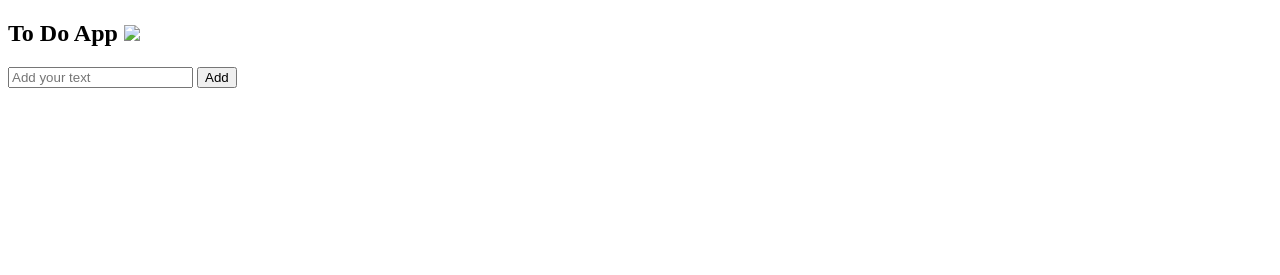
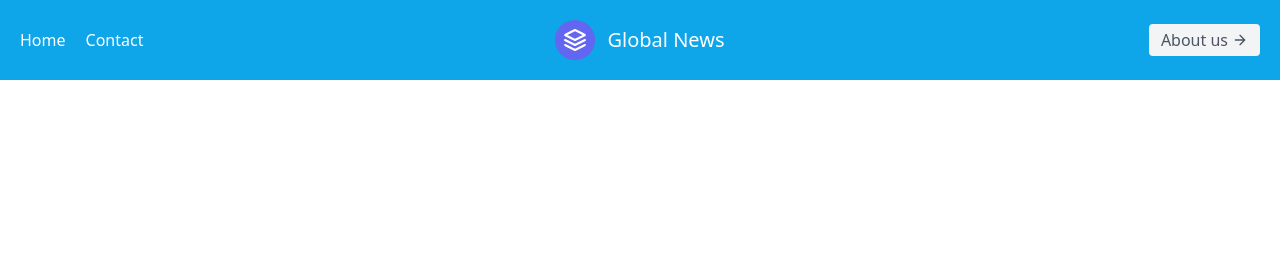
Before and after one commit to indraji-ghosh/news, a plain HTML site: page index.html in a window 1280 px wide. Drawn offline with nearby package versions, Linux system fonts and the light colour scheme.

Commit message:
Update index.html

```diff
--- a/index.html
+++ b/index.html
@@ -1,30 +1,49 @@
 <!DOCTYPE html>
 <html lang="en">
 <head>
+    <link rel="apple-touch-icon" sizes="180x180" href="/apple-touch-icon.png">
+    <link rel="icon" type="image/png" sizes="32x32" href="/favicon-32x32.png">
+    <link rel="icon" type="image/png" sizes="16x16" href="/favicon-16x16.png">
+    <link rel="manifest" href="/site.webmanifest">
+
     <meta charset="UTF-8">
     <meta name="viewport" content="width=device-width, initial-scale=1.0">
-    <link rel="stylesheet" href="style.css">
-    <title>To Do App</title>
+    <title>News website</title>
+    <script src="https://cdn.tailwindcss.com"></script>
 </head>
 <body>
-<div class="container">
-    <div class="to-do">
-        <h2>To Do App <img src="images/icon.png"></h2>
+    <header class="text-gray-600 body-font bg-sky-500	">
+        <div class="container mx-auto flex flex-wrap p-5 flex-col md:flex-row items-center">
+          <nav class="flex lg:w-2/5 flex-wrap items-center text-base md:ml-auto">
+            <a class="mr-5  text-white hover:text-amber-300">Home</a>
+            <a class="mr-5  text-white hover:text-amber-300">Contact</a>
+          </nav>
+          <a class="flex order-first lg:order-none lg:w-1/5 title-font font-medium items-center text-gray-900 lg:items-center lg:justify-center mb-4 md:mb-0">
+            <svg xmlns="http://www.w3.org/2000/svg" fill="none" stroke="currentColor" stroke-linecap="round" stroke-linejoin="round" stroke-width="2" class="w-10 h-10 text-white p-2 bg-indigo-500 rounded-full" viewBox="0 0 24 24">
+              <path d="M12 2L2 7l10 5 10-5-10-5zM2 17l10 5 10-5M2 12l10 5 10-5"></path>
+            </svg>
+            <span class="ml-3 text-white text-xl">Global News</span>
+          </a>
+          <div class="lg:w-2/5 inline-flex lg:justify-end ml-5 lg:ml-0">
+            <button class="inline-flex items-center bg-gray-100 border-0 py-1 px-3 focus:outline-none hover:bg-gray-200 rounded text-base mt-4 md:mt-0">About us
+              <svg fill="none" stroke="currentColor" stroke-linecap="round" stroke-linejoin="round" stroke-width="2" class="w-4 h-4 ml-1" viewBox="0 0 24 24">
+                <path d="M5 12h14M12 5l7 7-7 7"></path>
+              </svg>
+            </button>
+          </div>
+        </div>
+      </header>
+    <main>
 
-        <div class="row">
-            <input type="text" id="input-box" placeholder="Add your text">
-            <button onclick="Addtask()">Add</button>
-        </div>
+        <section class="text-gray-600 body-font">
+            <div class="container px-5 py-24 mx-auto">
+              <div class="flex flex-wrap -m-4" id="news-list">
 
-        <ul id="list-container">
-            <!-- <li class="checked">list item</li>
-            <li>list item</li>
-            <li>list item</li> -->
-        </ul>
+                </div>
+                </div>
+                </section>
 
-    </div>
-</div>
-
+    </main>
 
     <script src="script.js"></script>
 </body>
```
